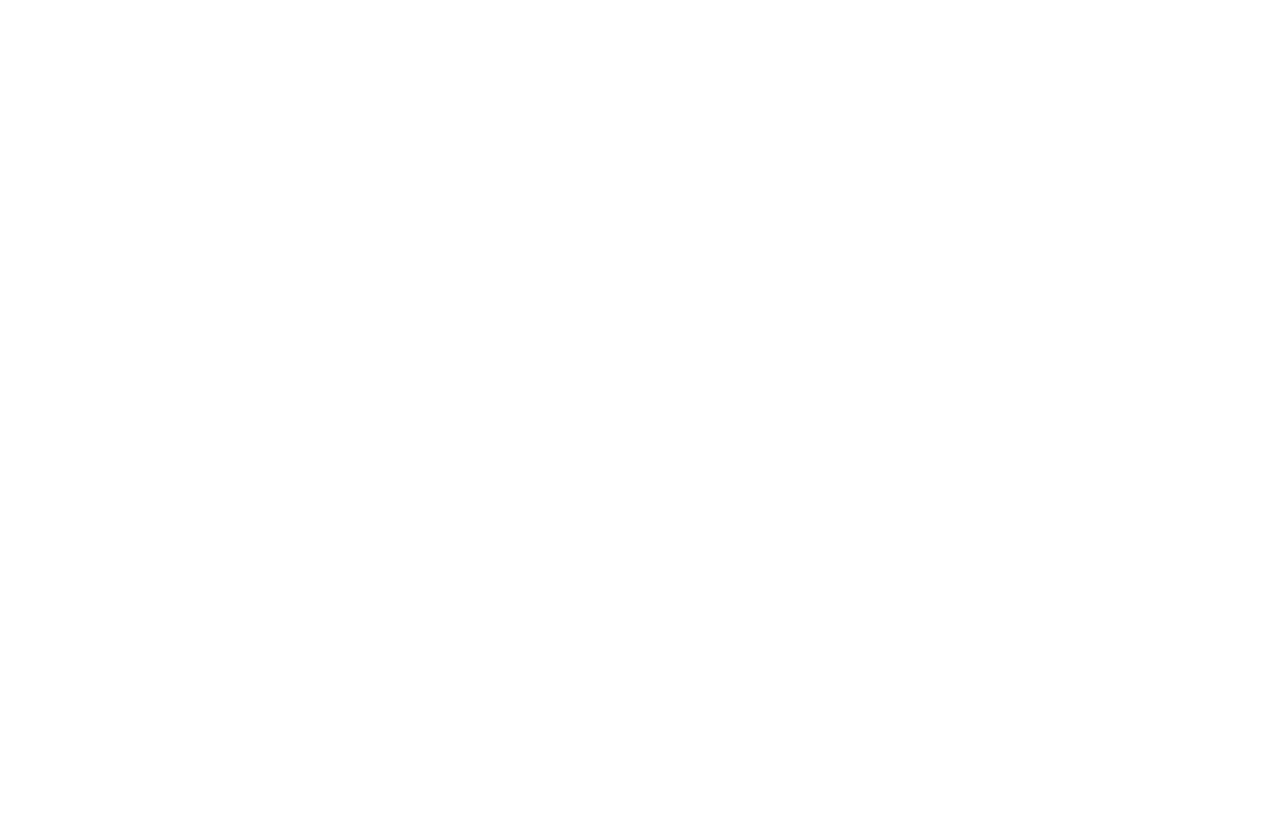
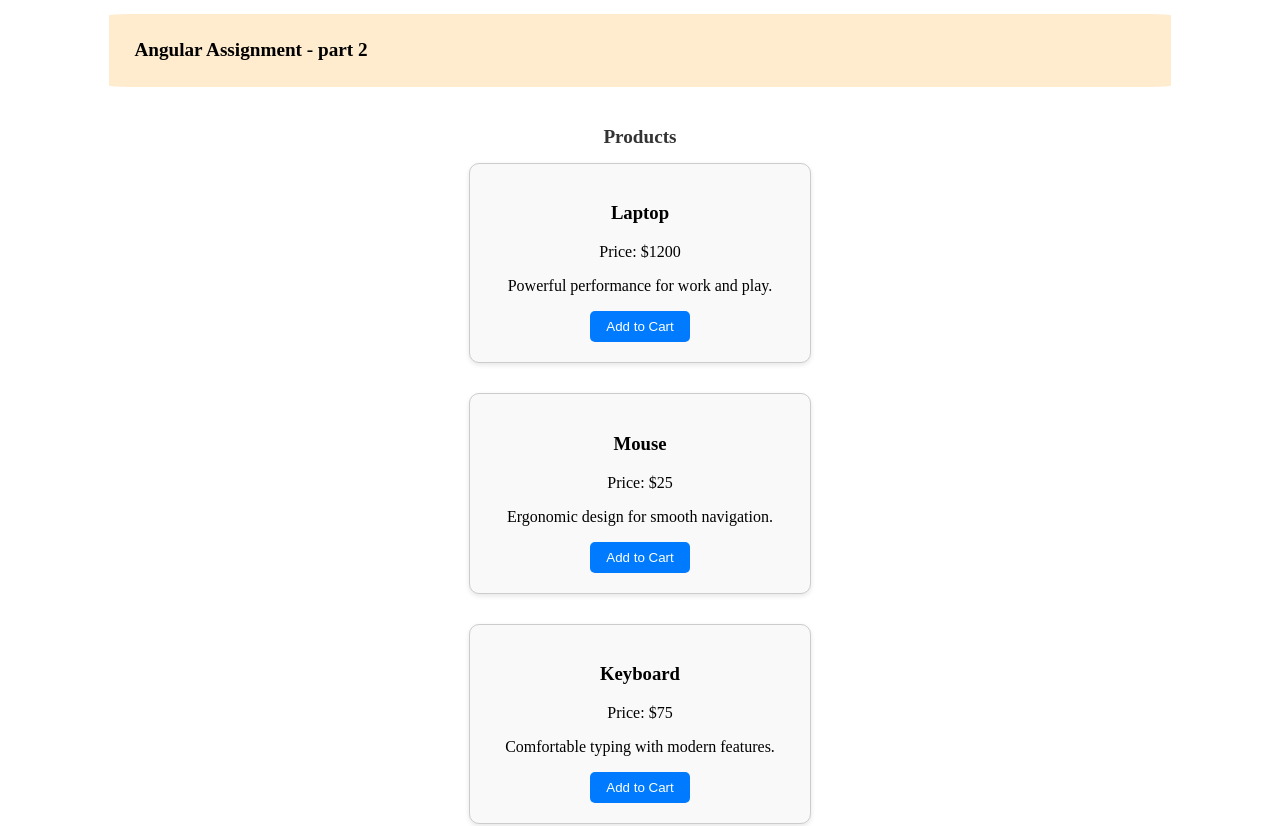
Before and after one commit to shaghayegh-ghasemi/Angular_Fundamentals, an Angular app: page /products in a window 1280 px wide. Shown: the part 1220-2046 px from the top of the page. Before the commit the page ends 1112 px from the top, so only its background shows below. Built offline with nearby package versions, Linux system fonts and the light colour scheme.

Commit message:
exc 1 - part 2 added

```diff
--- a/src/app/app.component.css
+++ b/src/app/app.component.css
@@ -4,6 +4,16 @@
     align-items: center;
     justify-content: center;
     min-height: 100vh;
+}
+
+.title {
+    font-weight: bold;
+    font-size: larger;
+    width: 80%;
+    padding: 2%;
+    background-color: blanchedalmond;
+    justify-content: center;
+    border-radius: 2%;
 }
 
 app-profile-card,
@@ -52,3 +62,11 @@
     background-color: #ccc;
     margin: 24px 0;
 }
+
+.products-router {
+    text-decoration: none;
+    margin-top: 20px;
+    color: #333;
+    font-size: larger;
+    font-weight: bold;
+}
--- a/src/app/app.component.html
+++ b/src/app/app.component.html
@@ -1,3 +1,5 @@
+<p class="title">Angular Assignment - part 1</p>
+
 <!-- Simple Profile Component -->
 <app-profile-card></app-profile-card>
 <hr>
@@ -27,3 +29,9 @@
         {{item.name}} - ${{item.price}}
     </li>
   </ul>
+
+<p class="title">Angular Assignment - part 2</p>
+
+
+<a class="products-router" routerLink="/products"> Products </a>
+<router-outlet></router-outlet>
--- a/src/app/app.config.ts
+++ b/src/app/app.config.ts
@@ -1,5 +1,13 @@
 import { ApplicationConfig, provideZoneChangeDetection } from '@angular/core';
+import { provideRouter } from '@angular/router';
+
+import { ProductListComponent } from './products/product-list/product-list.component';
 
 export const appConfig: ApplicationConfig = {
-  providers: [provideZoneChangeDetection({ eventCoalescing: true })]
+  providers: [
+    provideZoneChangeDetection({ eventCoalescing: true }),
+    provideRouter([
+      { path: 'products', component: ProductListComponent }
+    ])
+  ]
 };
--- /dev/null
+++ b/src/app/products/product-card/product-card.component.css
@@ -0,0 +1,30 @@
+.product-card {
+    border: 1px solid #ccc;
+    border-radius: 10px;
+    padding: 20px;
+    margin: 15px auto;
+    width: 300px;
+    background-color: #f9f9f9;
+    text-align: center;
+    box-shadow: 0 2px 5px rgba(0,0,0,0.1);
+    transition: transform 0.3s, box-shadow 0.3s;
+  }
+
+.card:hover {
+    transform: scale(1.03);
+    box-shadow: 0 4px 10px rgba(0,0,0,0.2);
+}
+
+button {
+
+    background-color: #007bff;
+    color: white;
+    padding: 8px 16px;
+    border: none;
+    border-radius: 5px;
+    cursor: pointer;
+}
+
+button:hover {
+    background-color: #0056b3;
+}
--- /dev/null
+++ b/src/app/products/product-card/product-card.component.html
@@ -0,0 +1,6 @@
+<div class="product-card">
+    <h3> {{product.name}} </h3>
+    <p> Price: ${{ product.price }} </p>
+    <p> {{ product.description }} </p>
+    <button (click)="addProductToCart()"> Add to Cart </button>
+</div>
--- /dev/null
+++ b/src/app/products/product-card/product-card.component.ts
@@ -0,0 +1,16 @@
+import { Component, EventEmitter, Input, Output } from '@angular/core';
+
+@Component({
+  selector: 'app-product-card',
+  imports: [],
+  templateUrl: './product-card.component.html',
+  styleUrl: './product-card.component.css'
+})
+export class ProductCardComponent {
+  @Input() product: any;
+  @Output() addToCart = new EventEmitter<any>();
+
+  addProductToCart() {
+    this.addToCart.emit(this.product);
+  }
+}
--- /dev/null
+++ b/src/app/products/product-list/product-list.component.css
@@ -0,0 +1,19 @@
+:host {
+    display: flex;
+    flex-direction: column;
+    align-items: center;
+}
+
+h2 {
+    margin-top: 20px;
+    color: #333;
+}
+
+p {
+    font-weight: bold;
+}
+
+.added-message {
+    color: green;
+
+}
--- /dev/null
+++ b/src/app/products/product-list/product-list.component.html
@@ -0,0 +1,9 @@
+<div *ngFor="let product of products">
+    <app-product-card
+    [product] = "product"
+    (addToCart) = "onAddToCart($event)"
+    >
+    </app-product-card>
+</div>
+
+<p *ngIf="addedMessage" class="added-message"> {{addedMessage}} </p>
--- /dev/null
+++ b/src/app/products/product-list/product-list.component.ts
@@ -0,0 +1,27 @@
+import { Component } from '@angular/core';
+import { NgFor } from '@angular/common';
+import { NgIf } from '@angular/common';
+import { ProductCardComponent } from '../product-card/product-card.component';
+
+@Component({
+  selector: 'app-product-list',
+  imports: [NgFor, NgIf, ProductCardComponent],
+  templateUrl: './product-list.component.html',
+  styleUrl: './product-list.component.css'
+})
+export class ProductListComponent {
+  products = [
+    {name: 'Laptop', price: 1200, description: "Powerful performance for work and play."},
+    {name: 'Mouse', price: 25, description: "Ergonomic design for smooth navigation."},
+    {name: 'Keyboard', price: 75, description: "Comfortable typing with modern features."},
+    {name: 'Coolpad', price: 100, description: "Keeps your device cool during use."},
+    {name: 'Monitor', price: 425, description: "Vivid display with adjustable settings."},
+    {name: 'Headphones', price: 250, description: "Noise-cancelling headphones."},
+  ];
+
+  addedMessage = '';
+
+  onAddToCart(product: any){
+    this.addedMessage = `${product.name} added to cart!`;
+  }
+}
```
Also changed, not shown: src/app/app.component.ts (+6 -1 lines), 2 other files (tests, documents, lock files or other folders).
